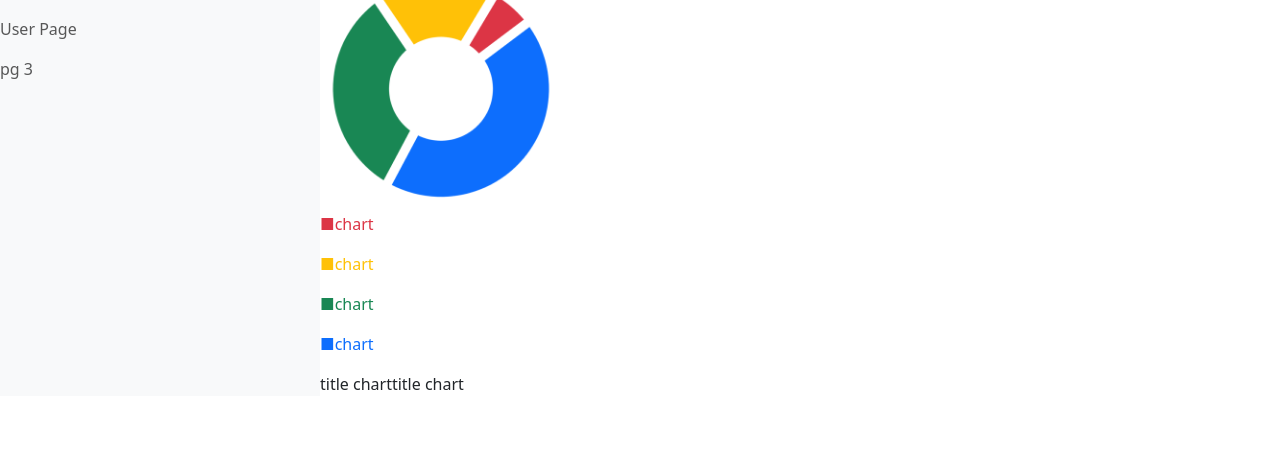
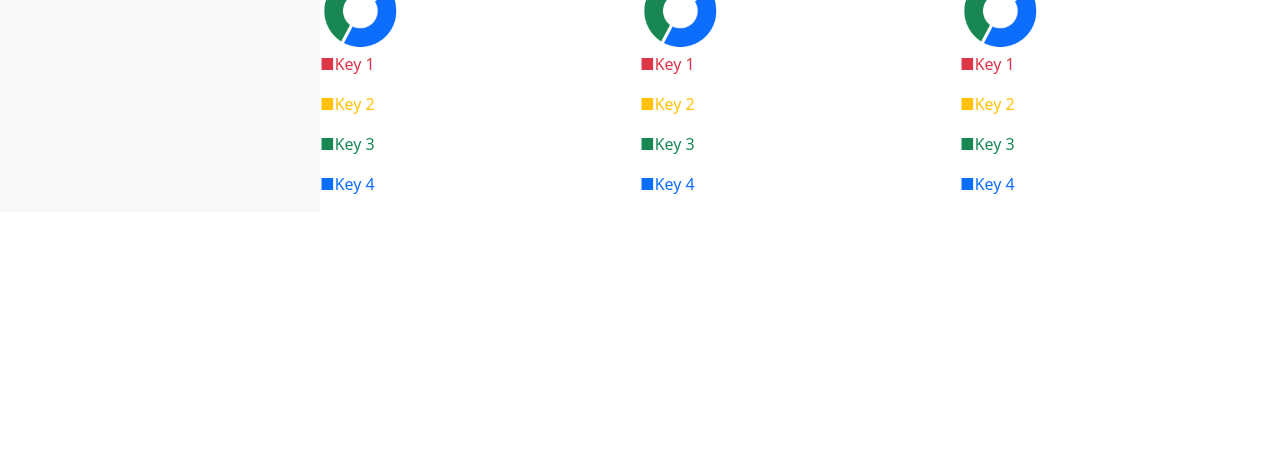
Before and after one commit to mindy-d-tran/bootstrap-admin-user-assignment, a plain HTML site: page pages/admin.html in a window 1280 px wide. Shown: the part 337-800 px from the top of the page. Drawn offline with nearby package versions, Linux system fonts and the light colour scheme.

Commit message:
trying to make the stats wrap

```diff
--- a/pages/admin.html
+++ b/pages/admin.html
@@ -17,10 +17,10 @@
       <nav class="navbar w-25 bg-light">
         <ul class="navbar-nav">
             <li class="nav-item">
-                <a class="nav-link" href="#">Home</a>
+                <a class="nav-link" href="../index.html">Home</a>
             </li>
             <li class="nav-item">
-                <a class="nav-link" href="../index.html">User Page</a>
+                <a class="nav-link active" href="#">Admin Page</a>
             </li>
             <li class="nav-item">
                 <a class="nav-link" href="#">pg 3</a>
@@ -62,25 +62,37 @@
           </div>
         </section>
 
-        <div class="d-flex flex-wrap" id="stats">
+        <div class="d-flex" id="stats">
             <div id="circle-graph">
                 <h2>Earning Overview</h2>
                 <img src="../img/donut chart.png" alt="doughnut chart" class="w-25"/>
                 <div id="donut-key">
-                    <p id="key-1">chart</p>
-                    <p id="key-2">chart</p>
-                    <p id="key-3">chart</p>
-                    <p id="key-4">chart</p>
+                    <p id="key-1">Key 1</p>
+                    <p id="key-2">Key 2</p>
+                    <p id="key-3">Key 3</p>
+                    <p id="key-4">Key 4</p>
                 </div>
 
             </div>
             <div id="line-graph">
-                title
-                chart
+                <h2>Earning Overview</h2>
+                <img src="../img/donut chart.png" alt="doughnut chart" class="w-25"/>
+                <div id="donut-key">
+                    <p id="key-1">Key 1</p>
+                    <p id="key-2">Key 2</p>
+                    <p id="key-3">Key 3</p>
+                    <p id="key-4">Key 4</p>
+                </div>
             </div>
             <div id="bar-graph">
-                title
-                chart
+                <h2>Earning Overview</h2>
+                <img src="../img/donut chart.png" alt="doughnut chart" class="w-25"/>
+                <div id="donut-key">
+                    <p id="key-1">Key 1</p>
+                    <p id="key-2">Key 2</p>
+                    <p id="key-3">Key 3</p>
+                    <p id="key-4">Key 4</p>
+                </div>
             </div>
         </div>
 
```
